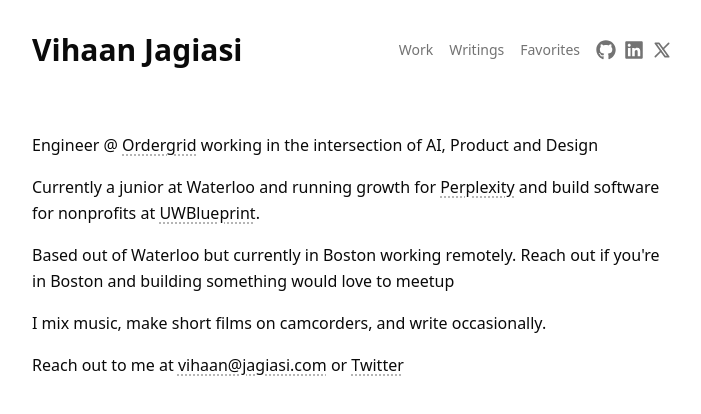
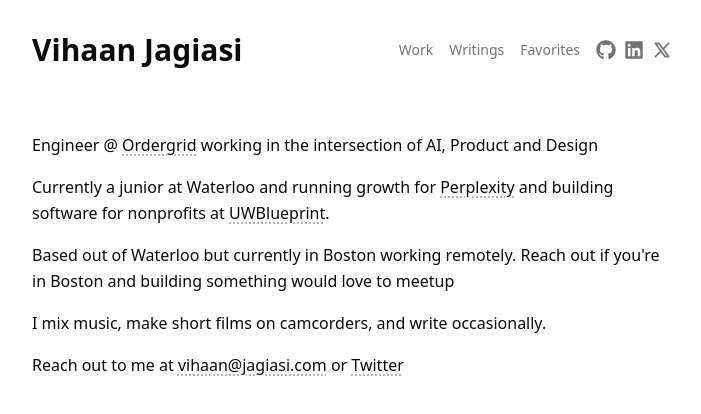
Before and after one commit to VJagiasi/personal-website, a Next.js app: page / in a window 1280 px wide. Shown: the top 414 px of the page, without its empty margins (288-989 px from the left). Built offline with nearby package versions, Linux system fonts and the light colour scheme.

Commit message:
Update home page info

```diff
--- a/app/page.tsx
+++ b/app/page.tsx
@@ -58,7 +58,7 @@ export default function Page() {
           >
             Perplexity
           </a>{" "}
-          and build software for nonprofits at{" "}
+          and building software for nonprofits at{" "}
           <a
             href="https://uwblueprint.org/"
             target="_blank"
```
